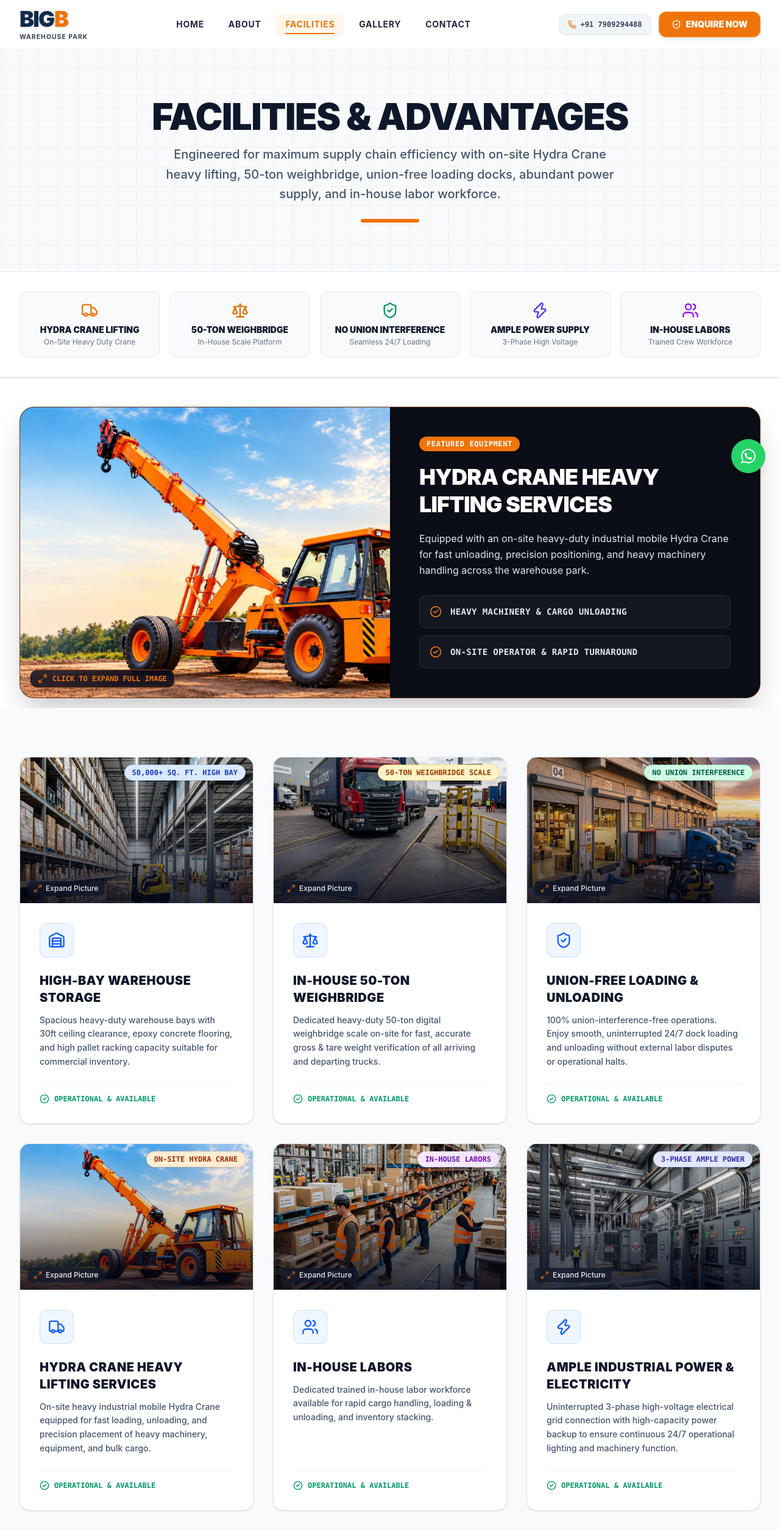
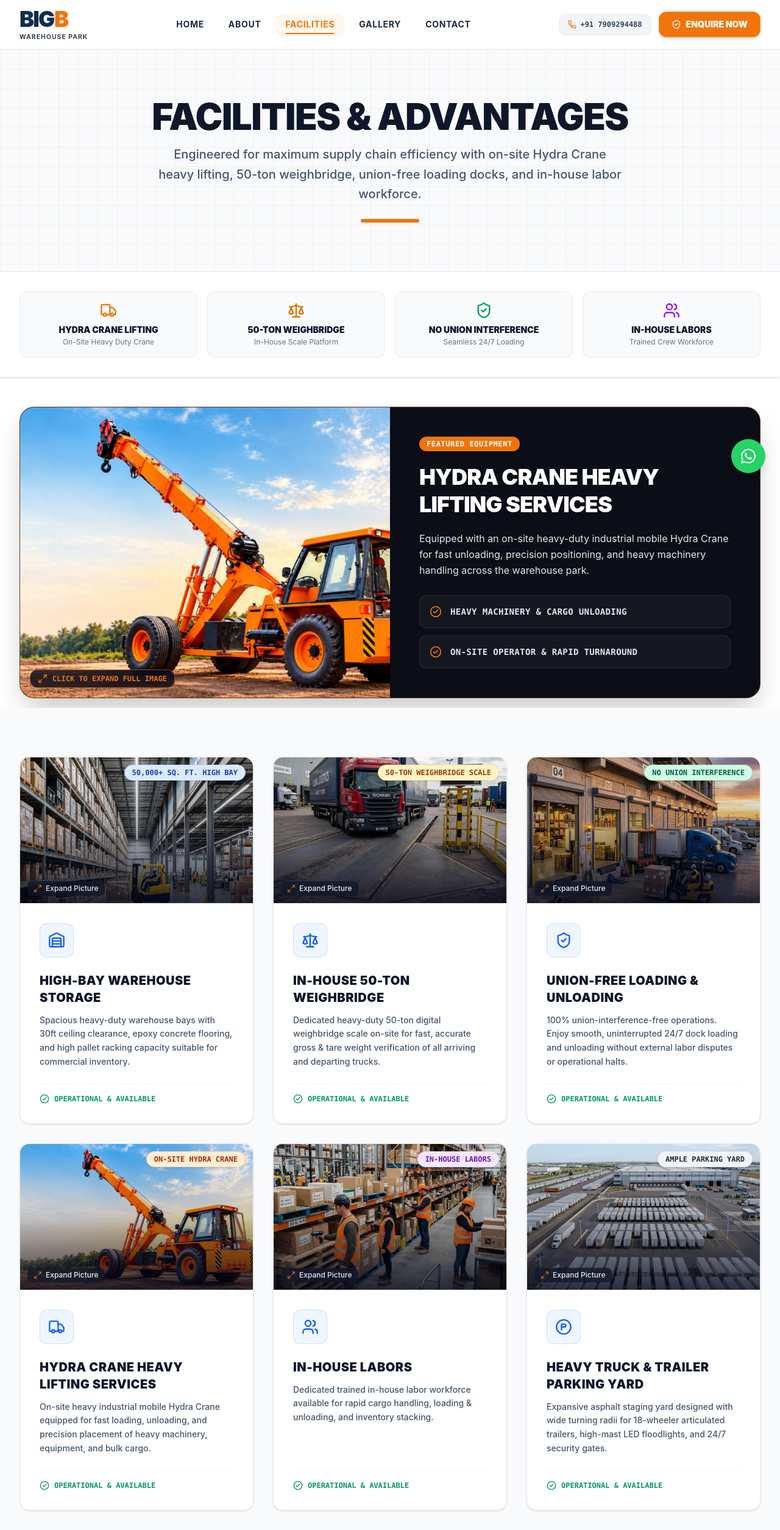
Before and after one commit to AN-develops-Tech/BIGBwarehouse, a React (Vite) app in the folder frontend/: page /facilities in a window 1280 px wide. Shown: the top 2509 px of the page at 61% size. Built offline with nearby package versions, Linux system fonts and the light colour scheme.

Commit message:
chore: remove Ample Industrial Power & Electricity card and references

```diff
--- a/frontend/src/data/facilitiesData.js
+++ b/frontend/src/data/facilitiesData.js
@@ -3,7 +3,6 @@ import weighbridgeImg from '../assets/images/weighbridge.png';
 import loadingDocksImg from '../assets/images/loading_docks.png';
 import parkingYardImg from '../assets/images/parking_yard.png';
 import laborOpsImg from '../assets/images/labor_ops.png';
-import powerElectricityImg from '../assets/images/power_electricity.png';
 import hydraCraneImg from '../assets/images/hydra_crane.png';
 
 export const facilitiesData = [
@@ -54,15 +53,6 @@ export const facilitiesData = [
     },
     {
         id: 6,
-        title: "Ample Industrial Power & Electricity",
-        description: "Uninterrupted 3-phase high-voltage electrical grid connection with high-capacity power backup to ensure continuous 24/7 operational lighting and machinery function.",
-        icon: "Zap",
-        image: powerElectricityImg,
-        spec: "3-PHASE AMPLE POWER",
-        badgeColor: "bg-indigo-100 text-indigo-800 border-indigo-200"
-    },
-    {
-        id: 7,
         title: "Heavy Truck & Trailer Parking Yard",
         description: "Expansive asphalt staging yard designed with wide turning radii for 18-wheeler articulated trailers, high-mast LED floodlights, and 24/7 security gates.",
         icon: "ParkingCircle",
--- a/frontend/src/data/galleryData.js
+++ b/frontend/src/data/galleryData.js
@@ -5,7 +5,6 @@ import loadingDocksImg from '../assets/images/loading_docks.png';
 import parkingYardImg from '../assets/images/parking_yard.png';
 import laborOpsImg from '../assets/images/labor_ops.png';
 import hydraCraneImg from '../assets/images/hydra_crane.png';
-import powerElectricityImg from '../assets/images/power_electricity.png';
 
 export const galleryData = [
     {
@@ -52,13 +51,6 @@ export const galleryData = [
     },
     {
         id: 7,
-        title: "High-Voltage Power Infrastructure",
-        category: "Facilities",
-        description: "High-capacity electrical distribution system ensuring uninterrupted 24/7 cold and dry logistics.",
-        image: powerElectricityImg
-    },
-    {
-        id: 8,
         title: "Logistics Fulfillment & Safety Team",
         category: "Operations",
         description: "High-visibility safety gear team managing inventory scanning and cargo handling.",
--- a/frontend/src/pages/Facilities.jsx
+++ b/frontend/src/pages/Facilities.jsx
@@ -1,11 +1,11 @@
 import { useState } from 'react';
-import { Warehouse, Scale, ShieldCheck, Truck, ParkingCircle, Users, Zap, CheckCircle2, Maximize2, X } from 'lucide-react';
+import { Warehouse, Scale, ShieldCheck, Truck, ParkingCircle, Users, CheckCircle2, Maximize2, X } from 'lucide-react';
 import { facilitiesData } from '../data/facilitiesData';
 import hydraCraneImg from '../assets/images/hydra_crane.png';
 import interiorImg from '../assets/images/interior.png';
 
 const ICONS_MAP = {
-    Warehouse, Scale, ShieldCheck, Truck, ParkingCircle, Users, Zap, CheckCircle2
+    Warehouse, Scale, ShieldCheck, Truck, ParkingCircle, Users, CheckCircle2
 };
 
 const Facilities = () => {
@@ -23,7 +23,7 @@ const Facilities = () => {
                         FACILITIES & ADVANTAGES
                     </h1>
                     <p className="text-base sm:text-xl text-slate-600 max-w-3xl mx-auto font-medium leading-relaxed">
-                        Engineered for maximum supply chain efficiency with on-site Hydra Crane heavy lifting, 50-ton weighbridge, union-free loading docks, abundant power supply, and in-house labor workforce.
+                        Engineered for maximum supply chain efficiency with on-site Hydra Crane heavy lifting, 50-ton weighbridge, union-free loading docks, and in-house labor workforce.
                     </p>
                     <div className="mt-6 h-1.5 w-24 bg-brand-orange mx-auto rounded-full"></div>
                 </div>
@@ -32,7 +32,7 @@ const Facilities = () => {
             {/* Quick Key Advantages Ribbon */}
             <div className="bg-white border-b border-gray-200 shadow-sm py-8">
                 <div className="max-w-7xl mx-auto px-4 sm:px-6 lg:px-8">
-                    <div className="grid grid-cols-2 md:grid-cols-5 gap-4 text-center">
+                    <div className="grid grid-cols-2 md:grid-cols-4 gap-4 text-center">
                         <div className="p-4 bg-slate-50 rounded-xl border border-slate-200/80 flex flex-col items-center hover:bg-slate-100 transition-colors">
                             <Truck className="w-7 h-7 text-brand-orange mb-2" />
                             <span className="font-black text-sm uppercase text-slate-900">HYDRA CRANE LIFTING</span>
@@ -47,11 +47,6 @@ const Facilities = () => {
                             <ShieldCheck className="w-7 h-7 text-emerald-600 mb-2" />
                             <span className="font-black text-sm uppercase text-slate-900">NO UNION INTERFERENCE</span>
                             <span className="text-xs text-gray-500 mt-0.5">Seamless 24/7 Loading</span>
-                        </div>
-                        <div className="p-4 bg-slate-50 rounded-xl border border-slate-200/80 flex flex-col items-center hover:bg-slate-100 transition-colors">
-                            <Zap className="w-7 h-7 text-indigo-600 mb-2" />
-                            <span className="font-black text-sm uppercase text-slate-900">AMPLE POWER SUPPLY</span>
-                            <span className="text-xs text-gray-500 mt-0.5">3-Phase High Voltage</span>
                         </div>
                         <div className="p-4 bg-slate-50 rounded-xl border border-slate-200/80 flex flex-col items-center hover:bg-slate-100 transition-colors">
                             <Users className="w-7 h-7 text-purple-600 mb-2" />
--- a/frontend/src/pages/Home.jsx
+++ b/frontend/src/pages/Home.jsx
@@ -521,7 +521,7 @@ const Home = () => {
                                     "24/7 Union-free loading bays",
                                     "Ample truck trailer parking",
                                     "In-house labors",
-                                    "Uninterrupted power supply",
+                                    "On-site Hydra Crane lifting",
                                     "24/7 CCTV & gated security",
                                     "Direct highway connectivity"
                                 ].map((item, idx) => (
```
